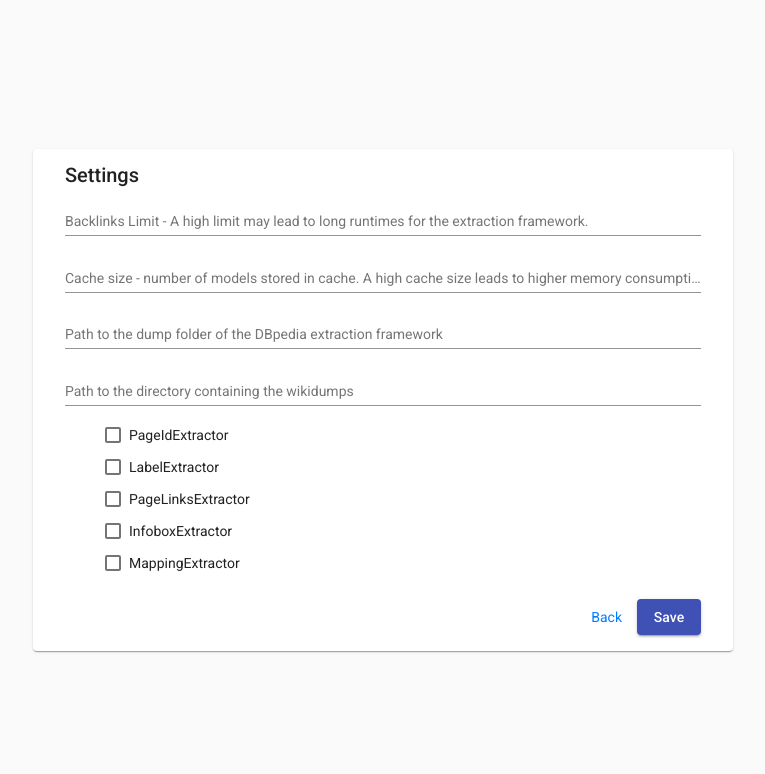
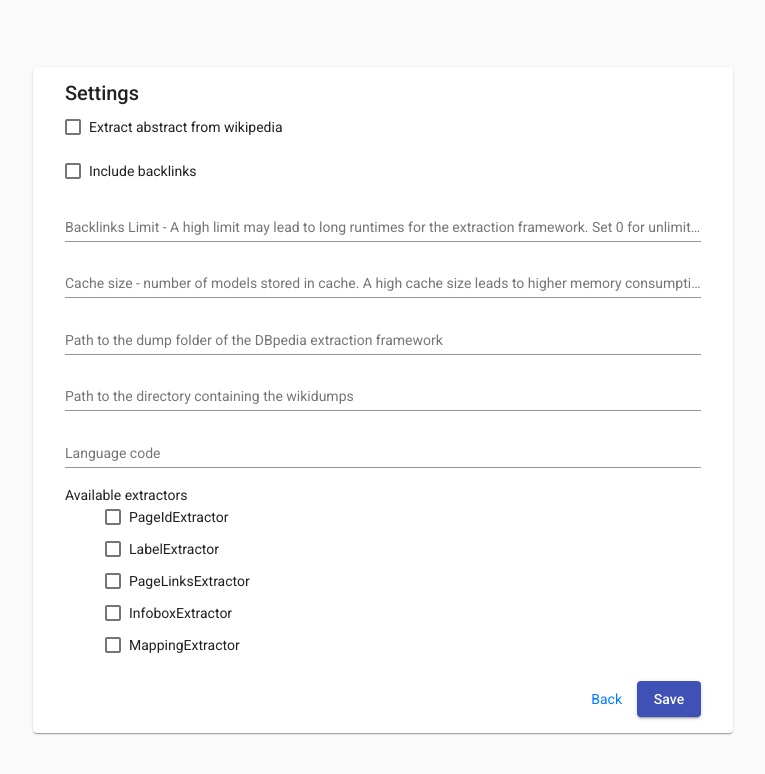
Before and after one commit to mbrockmeier/KnowledgeGraphOnDemandWebApp, an Angular app: page /settings in a window 1280 px wide. Shown: the top 774 px of the page, without its empty margins (257-1022 px from the left). Built offline with nearby package versions, Linux system fonts and the light colour scheme; no server answers.

Commit message:
added debounce time for requests to settings

```diff
--- a/src/app/components/resource-view/resource-view.component.html
+++ b/src/app/components/resource-view/resource-view.component.html
@@ -19,7 +19,7 @@
     </mat-toolbar>
     <div style="width: 60%; margin: auto">
         <div class="extract" *ngIf="!viewingOntology">
-            <h3>{{ rdfResource?.abstract }}</h3>
+            <h3 *ngIf="displayAbstract" >{{ rdfResource?.abstract }}</h3>
         </div>
         <div class="table-content">
             <table id='t01' style="width: 100%; word-wrap:break-word; white-space: wrap; float: center;" border="1" *ngIf="rdfResource">
--- a/src/app/components/resource-view/resource-view.component.ts
+++ b/src/app/components/resource-view/resource-view.component.ts
@@ -16,6 +16,7 @@ export class ResourceViewComponent implements OnInit {
   rdfResource: JSONResource;
   refreshModel = false;
   wikiBaseUrl: string;
+  displayAbstract: boolean;
 
   constructor(private route: ActivatedRoute, private resourceService: ResourceService, private router: Router,
               private downloadService: DownloadService) {
@@ -38,6 +39,11 @@ export class ResourceViewComponent implements OnInit {
     if (!this.viewingOntology) {
       this.resourceService.getResource(this.requestedResource, this.refreshModel, this.wikiBaseUrl).subscribe(data => {
         this.rdfResource = data;
+        if (this.rdfResource?.abstract?.length < 3000) {
+          this.displayAbstract = true;
+        } else {
+          this.displayAbstract = false;
+        }
       });
     } else {
       this.resourceService.getOntology(this.requestedResource).subscribe(data => {
--- a/src/app/components/setting/setting.component.html
+++ b/src/app/components/setting/setting.component.html
@@ -4,8 +4,14 @@
             <mat-card-title>Settings</mat-card-title>
         </mat-card-header>
         <mat-card-content class="settings-content">
+            <p>
+                <mat-checkbox [formControl]="retrieveExtract">Extract abstract from wikipedia</mat-checkbox>
+            </p>
+            <p>
+                <mat-checkbox [formControl]="includeBacklinks">Include backlinks</mat-checkbox>
+            </p>
             <mat-form-field>
-                <mat-label>Backlinks Limit - A high limit may lead to long runtimes for the extraction framework.</mat-label>
+                <mat-label>Backlinks Limit - A high limit may lead to long runtimes for the extraction framework. Set 0 for unlimited.</mat-label>
                 <input matInput placeholder="50" [formControl]="txtBacklinksCount">
             </mat-form-field>
             <mat-form-field>
@@ -20,6 +26,11 @@
                 <mat-label>Path to the directory containing the wikidumps</mat-label>
                 <input matInput placeholder="50" [formControl]="txtWikiDumpFolder">
             </mat-form-field>
+            <mat-form-field>
+                <mat-label>Language code</mat-label>
+                <input matInput placeholder="50" [formControl]="txtLang">
+            </mat-form-field>
+            <span>Available extractors</span>
             <form [formGroup]="extractors">
                 <ul class="extractor-list">
                     <li *ngFor="let extractor of availableExtractors">
--- a/src/app/components/setting/setting.component.ts
+++ b/src/app/components/setting/setting.component.ts
@@ -2,6 +2,7 @@ import { Component, OnInit } from '@angular/core';
 import { FormControl, FormGroup, FormBuilder } from '@angular/forms';
 import { Settings } from 'src/app/interfaces/settings';
 import { SettingService } from 'src/app/services/setting.service';
+import { Router } from '@angular/router';
 
 @Component({
   selector: 'app-setting',
@@ -11,13 +12,16 @@ import { SettingService } from 'src/app/services/setting.service';
 export class SettingComponent implements OnInit {
   availableExtractors = ['PageIdExtractor', 'LabelExtractor', 'PageLinksExtractor', 'InfoboxExtractor', 'MappingExtractor'];
   extractors: FormGroup;
+  includeBacklinks = new FormControl();
+  retrieveExtract = new FormControl();
   txtBacklinksCount = new FormControl();
   txtCacheSize = new FormControl();
   txtExtractionFrameworkFolder = new FormControl();
   txtWikiDumpFolder = new FormControl();
+  txtLang = new FormControl();
   settings: Settings;
 
-  constructor(private settingService: SettingService, private formBuilder: FormBuilder) {
+  constructor(private settingService: SettingService, private formBuilder: FormBuilder, private router: Router) {
     this.extractors = formBuilder.group({});
   }
 
@@ -28,10 +32,13 @@ export class SettingComponent implements OnInit {
     });
     this.settingService.getSettings().subscribe((settings) => {
       this.settings = settings;
+      this.includeBacklinks.setValue(JSON.parse(settings.includeBacklinks));
+      this.retrieveExtract.setValue(JSON.parse(settings.retrieveExtract));
       this.txtBacklinksCount.setValue(settings.backlinksCount);
       this.txtExtractionFrameworkFolder.setValue(settings.extractionFrameworkDir);
       this.txtWikiDumpFolder.setValue(settings.extractionFrameworkBaseDir);
       this.txtCacheSize.setValue(settings.cacheSize);
+      this.txtLang.setValue(settings.lang);
       settings.extractors.split(',').forEach((extractor) => {
         if (extractor.charAt(0) === '.') {
           extractor = extractor.substring(1);
@@ -47,6 +54,9 @@ export class SettingComponent implements OnInit {
     this.settings.extractionFrameworkDir = this.txtExtractionFrameworkFolder.value;
     this.settings.extractionFrameworkBaseDir = this.txtWikiDumpFolder.value;
     this.settings.cacheSize = this.txtCacheSize.value;
+    this.settings.includeBacklinks = this.includeBacklinks.value;
+    this.settings.retrieveExtract = this.retrieveExtract.value;
+    this.settings.lang = this.txtLang.value;
 
     this.settings.extractors = '';
     this.availableExtractors.forEach((availableExtractor) => {
@@ -57,7 +67,7 @@ export class SettingComponent implements OnInit {
     this.settings.extractors = this.settings.extractors.substring(0, this.settings.extractors.length - 1);
 
     this.settingService.updateSettings(this.settings).subscribe(() => {
-
+      this.router.navigateByUrl('/');
     });
   }
 
--- a/src/app/interfaces/settings.ts
+++ b/src/app/interfaces/settings.ts
@@ -6,4 +6,6 @@ export interface Settings {
     cacheSize: number;
     lang: string;
     extractors: string;
+    includeBacklinks: string;
+    retrieveExtract: string;
 }
--- a/src/app/services/loader-interceptor.service.ts
+++ b/src/app/services/loader-interceptor.service.ts
@@ -2,7 +2,7 @@ import { Injectable } from '@angular/core';
 import { LoaderService } from './loader.service';
 import { HttpInterceptor, HttpRequest, HttpHandler, HttpEvent, HttpResponse } from '@angular/common/http';
 import { Observable } from 'rxjs';
-import { tap } from 'rxjs/operators';
+import { tap, debounceTime } from 'rxjs/operators';
 
 @Injectable({
   providedIn: 'root'
@@ -17,7 +17,9 @@ export class LoaderInterceptorService implements HttpInterceptor {
     }
 
     this.showLoader();
-    return next.handle(req).pipe(tap((event: HttpEvent<any>) => {
+    return next.handle(req).pipe(
+      debounceTime(1000),
+      tap((event: HttpEvent<any>) => {
       if (event instanceof HttpResponse) {
         this.onEnd();
       }
--- a/src/app/services/wikipedia.service.ts
+++ b/src/app/services/wikipedia.service.ts
@@ -2,14 +2,22 @@ import { Injectable } from '@angular/core';
 import { HttpClient, HttpHeaders } from '@angular/common/http';
 import { map } from 'rxjs/operators';
 import { Observable } from 'rxjs';
+import { SettingService } from './setting.service';
+import { Settings } from '../interfaces/settings';
 
 @Injectable({
   providedIn: 'root'
 })
 export class WikipediaService {
-  private wikipediaSuggestions = 'https://en.wikipedia.org/w/api.php?origin=*&action=opensearch&format=json&formatversion=2&search=${query}&namespace=0&limit=10';
+  private wikipediaSuggestions = 'https://${lang}.wikipedia.org/w/api.php?origin=*&action=opensearch&format=json&formatversion=2&search=${query}&namespace=0&limit=10';
+  private lang = 'en';
 
-  constructor(private http: HttpClient) { }
+  constructor(private http: HttpClient, private settingService: SettingService) {
+    this.settingService.getSettings().subscribe((settings: Settings) => {
+      this.lang = settings.lang;
+      this.wikipediaSuggestions = this.wikipediaSuggestions.replace('${lang}', this.lang);
+    });
+  }
 
   getSearchSuggestions(searchString: string): Observable<string[]> {
     const wikipediaQuery = this.wikipediaSuggestions.replace('${query}', searchString.replace(' ', '%20'));
```
